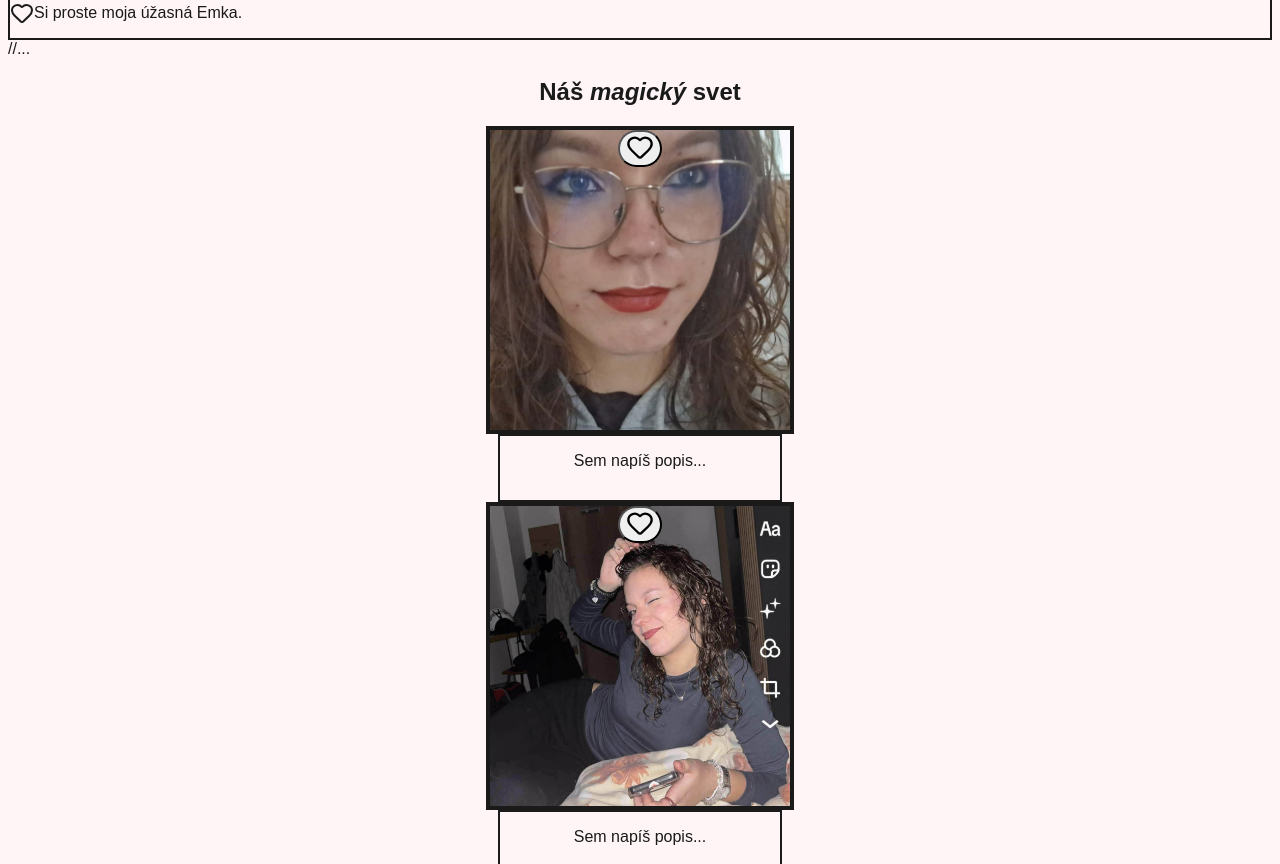
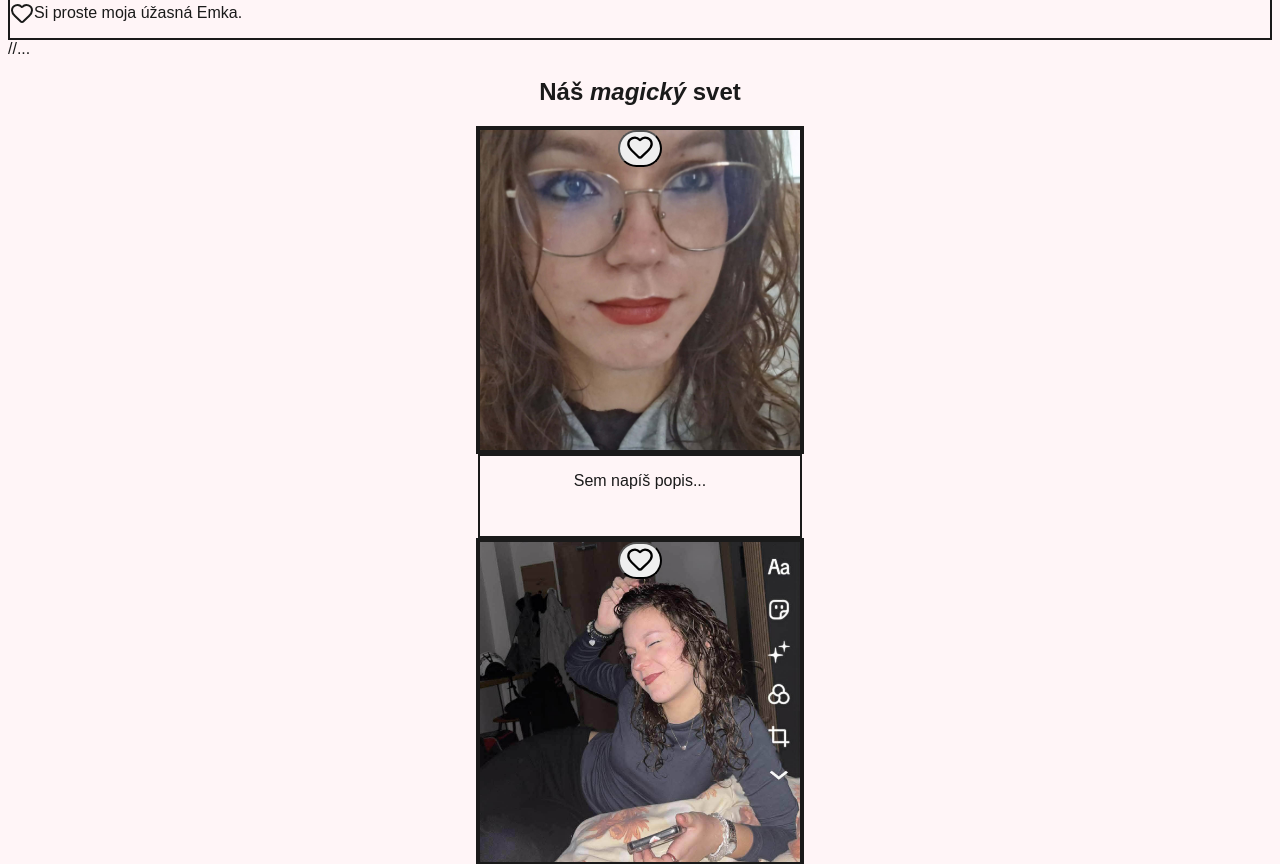
Before and after one commit to MilanLoduha/EmkaWeb, a Next.js app: page / in a window 1280 px wide. Shown: the part 1160-2024 px from the top of the page. Built offline with nearby package versions, Linux system fonts and the light colour scheme.

Commit message:
Layout Fix: Exact Like button positioning and increased spacing

```diff
--- a/src/components/PremiumGallery.tsx
+++ b/src/components/PremiumGallery.tsx
@@ -69,14 +69,14 @@ export const PremiumGallery = () => {
           Náš <span className="text-kawaii-pink italic">magický</span> svet
         </motion.h2>
 
-        <div className="grid grid-cols-1 md:grid-cols-2 lg:grid-cols-3 gap-x-12 gap-y-20 max-w-7xl mx-auto px-4">
+        <div className="grid grid-cols-1 md:grid-cols-2 lg:grid-cols-3 gap-x-16 gap-y-24 max-w-7xl mx-auto px-6">
           {images.map((image, index) => (
-            <div key={image.id} className="flex flex-col items-center pt-8">
+            <div key={image.id} className="flex flex-col items-center pt-12">
               <motion.div
                 initial={{ opacity: 0, scale: 0.9 }}
                 whileInView={{ opacity: 1, scale: 1 }}
                 transition={{ delay: index * 0.05 }}
-                className="relative aspect-square w-full max-w-[300px] rounded-kawaii overflow-hidden border-4 border-white shadow-xl bg-white"
+                className="relative aspect-square w-full max-w-[320px] rounded-kawaii overflow-hidden border-4 border-white shadow-xl bg-white"
               >
                 <Image
                   src={image.src}
@@ -84,15 +84,15 @@ export const PremiumGallery = () => {
                   fill
                   className="object-cover"
                 />
-                {/* Like button positioned bottom center - explicitly bottom-4 */}
-                <div className="absolute bottom-4 left-1/2 -translate-x-1/2 z-20">
+                {/* Like button positioned bottom center - explicitly bottom-6 */}
+                <div className="absolute bottom-6 left-1/2 -translate-x-1/2 z-20">
                   <LikeButton />
                 </div>
               </motion.div>
 
               {/* Caption placeholder frame */}
-              <div className="mt-6 w-full max-w-[280px] p-4 rounded-2xl border-2 border-kawaii-pink/40 bg-white/50 text-accent-black text-center min-h-[4rem]">
-                <p className="text-accent-black font-medium">Sem napíš popis...</p>
+              <div className="mt-8 w-full max-w-[320px] p-5 rounded-2xl border-2 border-kawaii-pink/40 bg-white/50 text-accent-black text-center min-h-[5rem]">
+                <p className="text-accent-black font-semibold text-lg">Sem napíš popis...</p>
               </div>
             </div>
           ))}
```
